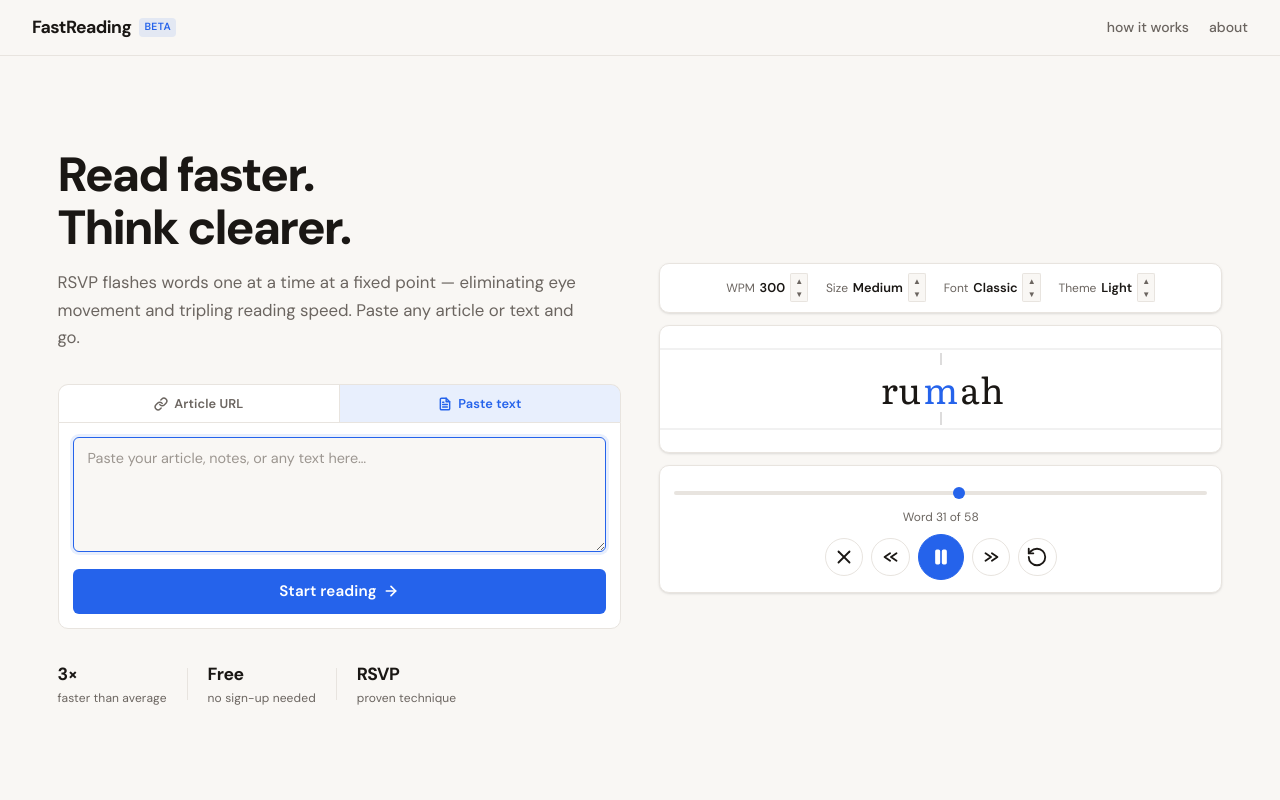
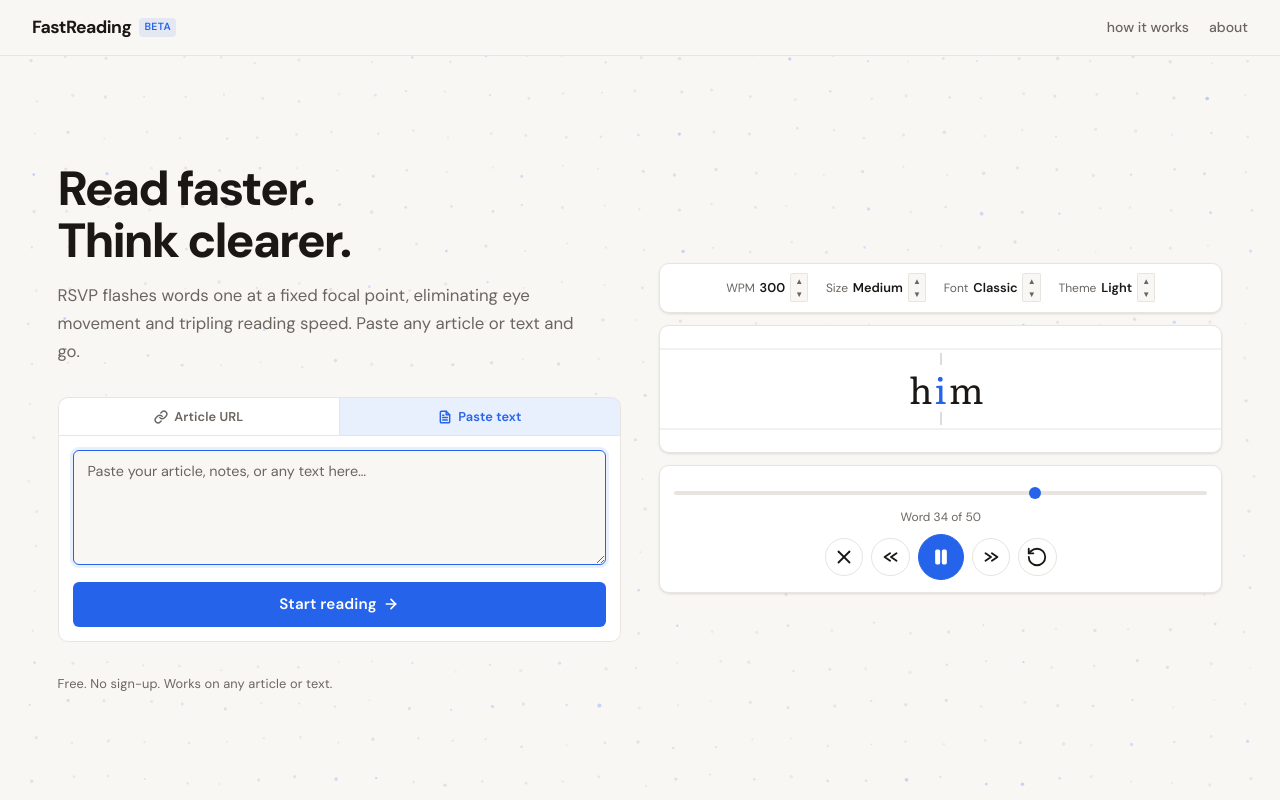
Before and after one commit to rizkywahyus/fastreading, a website: page public/index.html in a window 1280 px wide. Both pictures are taken after a click on the tab "Paste text". Shown: the top 800 px of the page. Drawn offline with Linux system fonts and the light colour scheme.

Commit message:
imp(background): add quantum gravity grid effect

```diff
--- a/public/css/style.css
+++ b/public/css/style.css
@@ -147,7 +147,19 @@ button, input, textarea, select {
   color: inherit;
 }
 
+#quantum-canvas {
+  position: fixed;
+  top: 0;
+  left: 0;
+  width: 100%;
+  height: 100%;
+  z-index: 0;
+  pointer-events: none;
+}
+
 #app {
+  position: relative;
+  z-index: 1;
   min-height: 100vh;
   display: flex;
   flex-direction: column;
@@ -381,7 +393,7 @@ button, input, textarea, select {
 
 .url-input::placeholder,
 .text-input::placeholder {
-  color: var(--text-subtle);
+  color: var(--text-muted);
 }
 
 .url-input:focus,
@@ -416,7 +428,7 @@ button, input, textarea, select {
 
 .btn-primary {
   background: var(--accent);
-  color: #fff;
+  color: var(--btn-text, #fff);
 }
 
 .btn-primary:hover {
@@ -516,37 +528,11 @@ button, input, textarea, select {
 
 @keyframes spin { to { transform: rotate(360deg); } }
 
-/* ===== HERO STATS ===== */
-.hero-stats {
-  display: flex;
-  align-items: center;
-  gap: 1.25rem;
-}
-
-.stat-item {
-  display: flex;
-  flex-direction: column;
-  gap: 1px;
-}
-
-.stat-value {
-  font-size: 1.1rem;
-  font-weight: 700;
-  letter-spacing: -0.03em;
-  color: var(--text);
-}
-
-.stat-label {
-  font-size: 0.75rem;
+/* ===== HERO META ===== */
+.hero-meta {
+  font-size: 0.8rem;
   color: var(--text-muted);
   letter-spacing: 0.01em;
-}
-
-.stat-divider {
-  width: 1px;
-  height: 2rem;
-  background: var(--border);
-  flex-shrink: 0;
 }
 
 /* ===== TEXT PLAYER SECTION ===== */
@@ -937,7 +923,6 @@ button, input, textarea, select {
   display: flex;
   flex-direction: column;
   gap: 0.625rem;
-  box-shadow: var(--shadow);
 }
 
 .step-num {
@@ -1067,12 +1052,6 @@ button, input, textarea, select {
     font-size: 1.875rem;
   }
 
-  .hero-stats {
-    gap: 0.875rem;
-  }
-
-  .stat-value { font-size: 1rem; }
-
   .main.home-layout {
     padding: 1.25rem 0.875rem 1.75rem;
   }
@@ -1092,3 +1071,48 @@ button, input, textarea, select {
 @media (min-width: 769px) {
   .reader-frame { min-height: 8rem; }
 }
+
+/* ===== FOCUS INDICATORS ===== */
+.btn:focus-visible,
+.btn-browse:focus-visible {
+  outline: 2px solid var(--accent);
+  outline-offset: 2px;
+}
+
+.btn-player:focus-visible {
+  outline: 2px solid var(--accent);
+  outline-offset: 3px;
+}
+
+.nav-link:focus-visible {
+  outline: 2px solid var(--accent);
+  outline-offset: 3px;
+  border-radius: 2px;
+}
+
+.input-tab:focus-visible {
+  outline: 2px solid var(--accent);
+  outline-offset: -2px;
+}
+
+.config-btn:focus-visible {
+  outline: 2px solid var(--accent);
+  outline-offset: 1px;
+}
+
+.player-seek-slider:focus-visible {
+  outline: 2px solid var(--accent);
+  outline-offset: 3px;
+}
+
+/* ===== REDUCED MOTION ===== */
+@media (prefers-reduced-motion: reduce) {
+  *,
+  *::before,
+  *::after {
+    animation-duration: 0.01ms !important;
+    animation-iteration-count: 1 !important;
+    transition-duration: 0.01ms !important;
+    scroll-behavior: auto !important;
+  }
+}
--- a/public/index.html
+++ b/public/index.html
@@ -5,13 +5,13 @@
   <meta charset="UTF-8">
   <meta name="viewport" content="width=device-width, initial-scale=1.0">
   <meta name="description"
-    content="Speed reading online with our free RSVP reader. Read faster online — one word at a time. Paste a link or text and start now.">
+    content="Speed reading online with our free RSVP reader. Read faster online, one word at a time. Paste a link or text and start now.">
   <meta name="keywords" content="speed reading online, RSVP reader, read faster online">
   <meta name="robots" content="index, follow">
   <meta property="og:type" content="website">
-  <meta property="og:title" content="FastReading — RSVP Speed Reader">
+  <meta property="og:title" content="FastReading: RSVP Speed Reader">
   <meta property="og:description" content="Read faster online with RSVP. One word at a time. Free, no sign-up.">
-  <title>FastReading — Speed Reading Online | RSVP Reader</title>
+  <title>FastReading: Speed Reading Online | RSVP Reader</title>
   <link rel="canonical" href="/">
   <link rel="preconnect" href="https://fonts.googleapis.com">
   <link rel="preconnect" href="https://fonts.gstatic.com" crossorigin>
@@ -22,6 +22,7 @@
 </head>
 
 <body data-theme="light">
+  <canvas id="quantum-canvas"></canvas>
   <div id="app">
     <header class="header">
       <div class="header-home" id="header-home">
@@ -43,7 +44,7 @@
         <div class="hero-copy">
           <h1 id="hero-title" class="hero-title">Read faster.<br>Think clearer.</h1>
           <p class="hero-desc">
-            RSVP flashes words one at a time at a fixed point — eliminating eye movement and tripling reading speed.
+            RSVP flashes words one at a fixed focal point, eliminating eye movement and tripling reading speed.
             Paste any article or text and go.
           </p>
         </div>
@@ -117,22 +118,7 @@
           </div>
         </div>
 
-        <div class="hero-stats">
-          <div class="stat-item">
-            <span class="stat-value">3×</span>
-            <span class="stat-label">faster than average</span>
-          </div>
-          <div class="stat-divider" aria-hidden="true"></div>
-          <div class="stat-item">
-            <span class="stat-value">Free</span>
-            <span class="stat-label">no sign-up needed</span>
-          </div>
-          <div class="stat-divider" aria-hidden="true"></div>
-          <div class="stat-item">
-            <span class="stat-value">RSVP</span>
-            <span class="stat-label">proven technique</span>
-          </div>
-        </div>
+        <p class="hero-meta">Free. No sign-up. Works on any article or text.</p>
       </section>
 
       <section id="reader-section" class="text-player-section" aria-label="RSVP reader">
@@ -275,7 +261,7 @@
           <div class="step-card">
             <div class="step-num" aria-hidden="true">1</div>
             <h3 class="step-title">Add your content</h3>
-            <p class="step-desc">Paste an article URL or copy-paste any text — news, research, books, notes.</p>
+            <p class="step-desc">Paste an article URL or copy-paste any text: news, research, books, notes.</p>
           </div>
           <div class="step-card">
             <div class="step-num" aria-hidden="true">2</div>
@@ -286,8 +272,7 @@
           <div class="step-card">
             <div class="step-num" aria-hidden="true">3</div>
             <h3 class="step-title">Focus and read</h3>
-            <p class="step-desc">Words appear one at a time at the fixation point. Your eyes stay still — your brain
-              does the work.</p>
+            <p class="step-desc">Words appear one at a time at the fixation point. Your eyes stay still; your brain does the work.</p>
           </div>
         </div>
       </div>
@@ -302,7 +287,7 @@
           up to 30%.
         </p>
         <p class="section-body">
-          Whether you're clearing a reading backlog, studying for exams, or just trying to consume more information —
+          Whether you're clearing a reading backlog, studying for exams, or just trying to consume more:
           FastReading helps you read smarter, not just faster.
         </p>
       </div>
@@ -319,6 +304,7 @@
 
   <script src="js/text-player.js"></script>
   <script src="js/app.js"></script>
+  <script src="js/quantum-bg.js"></script>
   <script>
     (function () {
       var tabUrl = document.getElementById('tab-url');
--- /dev/null
+++ b/public/js/quantum-bg.js
@@ -0,0 +1,312 @@
+/**
+ * Quantum Particle Grid Background for FastReading
+ * A structured, clean grid of dots (Apple-style neatness)
+ * that warps dynamically based on cursor gravity and moves
+ * simultaneously with organic quantum vibrations.
+ */
+
+(function () {
+  const canvas = document.getElementById('quantum-canvas');
+  if (!canvas) return;
+
+  const ctx = canvas.getContext('2d');
+  let particles = [];
+  let animationId = null;
+
+  // Mouse / cursor tracking
+  const mouse = {
+    x: null,
+    y: null,
+    radius: 190, // warp field radius
+    active: false,
+    lastActive: 0
+  };
+
+  // Motion preference detection
+  const motionQuery = window.matchMedia('(prefers-reduced-motion: reduce)');
+  let isStatic = motionQuery.matches;
+
+  motionQuery.addEventListener('change', (e) => {
+    isStatic = e.matches;
+    if (isStatic) {
+      cancelAnimationFrame(animationId);
+      drawStatic();
+    } else {
+      startAnimation();
+    }
+  });
+
+  // Track cursor position
+  window.addEventListener('mousemove', (e) => {
+    mouse.x = e.clientX;
+    mouse.y = e.clientY;
+    mouse.active = true;
+    mouse.lastActive = Date.now();
+  });
+
+  window.addEventListener('mouseleave', () => {
+    mouse.active = false;
+    mouse.x = null;
+    mouse.y = null;
+  });
+
+  // Handle touch events for mobile
+  window.addEventListener('touchmove', (e) => {
+    if (e.touches.length > 0) {
+      mouse.x = e.touches[0].clientX;
+      mouse.y = e.touches[0].clientY;
+      mouse.active = true;
+      mouse.lastActive = Date.now();
+    }
+  }, { passive: true });
+
+  window.addEventListener('touchend', () => {
+    mouse.active = false;
+    mouse.x = null;
+    mouse.y = null;
+  });
+
+  // Resize handler
+  function resizeCanvas() {
+    canvas.width = window.innerWidth;
+    canvas.height = window.innerHeight;
+    initParticles();
+    if (isStatic) {
+      drawStatic();
+    }
+  }
+
+  window.addEventListener('resize', () => {
+    resizeCanvas();
+  });
+
+  // Helper: Safely convert CSS variables (hex/rgb/rgba) to custom opacity rgba
+  function convertColorToRgba(colorStr, alpha) {
+    if (!colorStr) return `rgba(150, 150, 150, ${alpha})`;
+    colorStr = colorStr.trim();
+
+    // rgb(r, g, b) -> rgba(r, g, b, alpha)
+    if (colorStr.startsWith('rgb(')) {
+      return colorStr.replace('rgb(', 'rgba(').replace(')', `, ${alpha})`);
+    }
+
+    // rgba(r, g, b, a) -> rgba(r, g, b, a * customAlpha)
+    if (colorStr.startsWith('rgba(')) {
+      const parts = colorStr.substring(5, colorStr.length - 1).split(',');
+      if (parts.length === 4) {
+        const originalAlpha = parseFloat(parts[3]);
+        parts[3] = ` ${alpha * originalAlpha}`;
+        return `rgba(${parts.join(',')})`;
+      }
+      return colorStr;
+    }
+
+    // #hex format
+    if (colorStr.startsWith('#')) {
+      let r = 0, g = 0, b = 0;
+      if (colorStr.length === 4) {
+        r = parseInt(colorStr[1] + colorStr[1], 16);
+        g = parseInt(colorStr[2] + colorStr[2], 16);
+        b = parseInt(colorStr[3] + colorStr[3], 16);
+      } else if (colorStr.length === 7) {
+        r = parseInt(colorStr.substring(1, 3), 16);
+        g = parseInt(colorStr.substring(3, 5), 16);
+        b = parseInt(colorStr.substring(5, 7), 16);
+      }
+      return `rgba(${r}, ${g}, ${b}, ${alpha})`;
+    }
+
+    return `rgba(150, 150, 150, ${alpha})`;
+  }
+
+  class Particle {
+    constructor(col, row, baseX, baseY) {
+      this.col = col;
+      this.row = row;
+      this.baseX = baseX;
+      this.baseY = baseY;
+
+      // Actual coordinates
+      this.x = baseX;
+      this.y = baseY;
+
+      // Smaller, delicate dots (clean Apple & AI style)
+      this.size = Math.random() * 0.9 + 0.9; // 0.9px to 1.8px
+      this.baseSize = this.size;
+
+      // Slow orbital quantum vibration parameters
+      this.angleX = Math.random() * Math.PI * 2;
+      this.angleY = Math.random() * Math.PI * 2;
+      this.speedX = Math.random() * 0.01 + 0.004;
+      this.speedY = Math.random() * 0.01 + 0.004;
+      this.orbitRadius = Math.random() * 4.5 + 2.0; // 2.0px to 6.5px drift radius
+
+      // Opacity
+      this.alpha = Math.random() * 0.12 + 0.12; // 0.12 to 0.24 baseline
+      this.baseAlpha = this.alpha;
+
+      // Accent nodes (pulsing quantum nodes)
+      this.isAccentNode = Math.random() > 0.88; // 12% accent nodes
+      this.pulseSpeed = Math.random() * 0.02 + 0.008;
+      this.pulseAngle = Math.random() * Math.PI * 2;
+    }
+
+    update(styles) {
+      // 1. Quantum breathing offset (simultaneous gentle drifting)
+      this.angleX += this.speedX;
+      this.angleY += this.speedY;
+
+      let offsetX = Math.sin(this.angleX) * this.orbitRadius;
+      let offsetY = Math.cos(this.angleY) * this.orbitRadius;
+
+      // Pulsing for accent nodes
+      if (this.isAccentNode) {
+        this.pulseAngle += this.pulseSpeed;
+        this.alpha = this.baseAlpha + Math.sin(this.pulseAngle) * 0.06;
+        this.size = this.baseSize + Math.sin(this.pulseAngle) * 0.25;
+      }
+
+      let targetX = this.baseX + offsetX;
+      let targetY = this.baseY + offsetY;
+
+      let currentAlpha = this.alpha;
+      let currentSize = this.size;
+      this.isExcited = false;
+
+      // 2. Mouse interaction: Grid Warping (Repelling like a magnetic force field)
+      if (mouse.x !== null && mouse.y !== null) {
+        const dx = this.x - mouse.x; // Vector from mouse to particle
+        const dy = this.y - mouse.y;
+        const dist = Math.sqrt(dx * dx + dy * dy);
+
+        if (dist < mouse.radius) {
+          this.isExcited = true;
+          // Warp factor reaches 1.0 at center, 0.0 at edge
+          const factor = (mouse.radius - dist) / mouse.radius;
+          // Smooth sine ease curve
+          const smoothFactor = Math.sin(factor * Math.PI / 2);
+
+          // Push particles away (warp field)
+          const pushForce = 45; // max push pixels
+          targetX += (dx / (dist || 1)) * smoothFactor * pushForce;
+          targetY += (dy / (dist || 1)) * smoothFactor * pushForce;
+
+          // Excite particle visual properties (grow and light up)
+          currentAlpha = Math.min(this.alpha + smoothFactor * 0.55, 0.8);
+          currentSize = this.size + smoothFactor * 0.9;
+        }
+      }
+
+      // 3. Smooth interpolation (spring mass logic for lag/liquidity)
+      this.x += (targetX - this.x) * 0.085;
+      this.y += (targetY - this.y) * 0.085;
+
+      this.drawAlpha = currentAlpha;
+      this.drawSize = currentSize;
+    }
+
+    draw(colorNormal, colorAccent) {
+      // If excited by mouse or is base accent, use accent color. Else use text-subtle.
+      const color = (this.isAccentNode || this.isExcited) ? colorAccent : colorNormal;
+      const a = this.drawAlpha;
+      const r = this.drawSize;
+
+      // Draw clean solid core
+      ctx.beginPath();
+      ctx.arc(this.x, this.y, r, 0, Math.PI * 2);
+      ctx.fillStyle = convertColorToRgba(color, a);
+      ctx.fill();
+    }
+  }
+
+  // Generate Centered Symmetric Grid
+  function initParticles() {
+    particles = [];
+
+    // Spacing dynamically scales based on screen width
+    // yields ~42-46 columns for denser, ultra-clean Apple-like density
+    const spacing = Math.max(38, Math.floor(canvas.width / 44));
+    const cols = Math.ceil(canvas.width / spacing) + 1;
+    const rows = Math.ceil(canvas.height / spacing) + 1;
+
+    // Centering offsets
+    const offsetX = (canvas.width - (cols - 1) * spacing) / 2;
+    const offsetY = (canvas.height - (rows - 1) * spacing) / 2;
+
+    for (let c = 0; c < cols; c++) {
+      for (let r = 0; r < rows; r++) {
+        const baseX = offsetX + c * spacing;
+        const baseY = offsetY + r * spacing;
+        particles.push(new Particle(c, r, baseX, baseY));
+      }
+    }
+  }
+
+
+
+  function getThemeColors() {
+    const styles = getComputedStyle(document.body);
+    const colorNormal = styles.getPropertyValue('--text-subtle') ||
+                        styles.getPropertyValue('--text-muted') ||
+                        '#a3a3a3';
+    const colorAccent = styles.getPropertyValue('--accent') || '#ea580c';
+    return { colorNormal, colorAccent, styles };
+  }
+
+  // Main animation loop
+  function loop() {
+    if (isStatic) return;
+
+    ctx.clearRect(0, 0, canvas.width, canvas.height);
+
+    const { colorNormal, colorAccent, styles } = getThemeColors();
+
+    // Update and draw particles
+    const len = particles.length;
+    for (let i = 0; i < len; i++) {
+      particles[i].update(styles);
+      particles[i].draw(colorNormal, colorAccent);
+    }
+
+
+
+    // Decay mouse active status if no motion
+    if (mouse.active && Date.now() - mouse.lastActive > 2000) {
+      mouse.active = false;
+      mouse.x = null;
+      mouse.y = null;
+    }
+
+    animationId = requestAnimationFrame(loop);
+  }
+
+  // Static frame rendering for prefers-reduced-motion
+  function drawStatic() {
+    ctx.clearRect(0, 0, canvas.width, canvas.height);
+    const { colorNormal, colorAccent } = getThemeColors();
+
+    // Draw pure static grid in baseline positions (no offsets, no warp)
+    const len = particles.length;
+    for (let i = 0; i < len; i++) {
+      particles[i].x = particles[i].baseX;
+      particles[i].y = particles[i].baseY;
+      particles[i].drawAlpha = particles[i].baseAlpha;
+      particles[i].drawSize = particles[i].baseSize;
+      particles[i].isExcited = false;
+      particles[i].draw(colorNormal, colorAccent);
+    }
+  }
+
+  function startAnimation() {
+    if (animationId) cancelAnimationFrame(animationId);
+    if (!isStatic) {
+      loop();
+    } else {
+      drawStatic();
+    }
+  }
+
+  // Init
+  resizeCanvas();
+  startAnimation();
+})();
--- a/public/js/text-player.js
+++ b/public/js/text-player.js
@@ -4,10 +4,10 @@
  */
 (function () {
   const DEMO_STORY = (
-    'Pagi itu embun masih melekat di jendela. Ibu menyiapkan teh hangat dan roti panggang. ' +
-    'Kucing tua kami berbaring di bawah sinar matahari, ekornya bergoyang pelan. ' +
-    'Aku ingat bagaimana nenek selalu bilang: rumah bukan tentang tembok, tapi tentang orang-orang yang menunggu. ' +
-    'Sekarang aku mengerti. Kehangatan itu ada di sini, di meja kecil kita, dalam senyum yang tak perlu kata-kata.'
+    'The room was warm and clean, the curtains drawn, the two table lamps alight. ' +
+    'Mary Maloney was waiting for her husband to come home from work. ' +
+    'She loved the warmth that came out of him when they were alone together. ' +
+    'She loved him. She was happy. And she was content.'
   ).split(/\s+/).filter(Boolean);
 
   function escapeHtml(s) {
```
Also changed, not shown: 1 other file.
